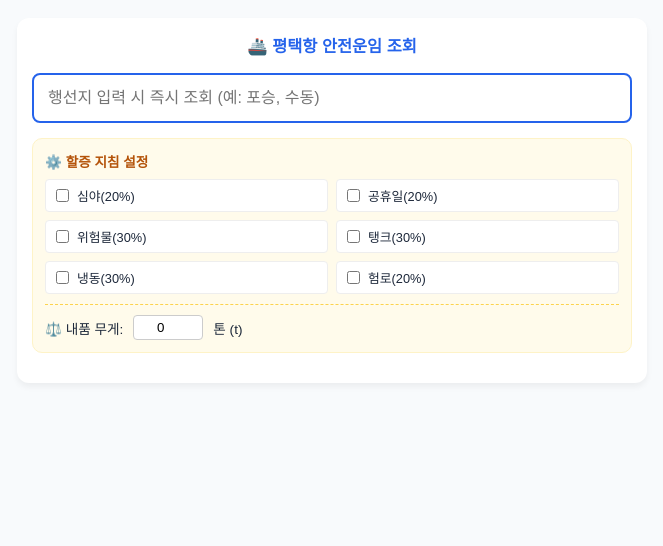
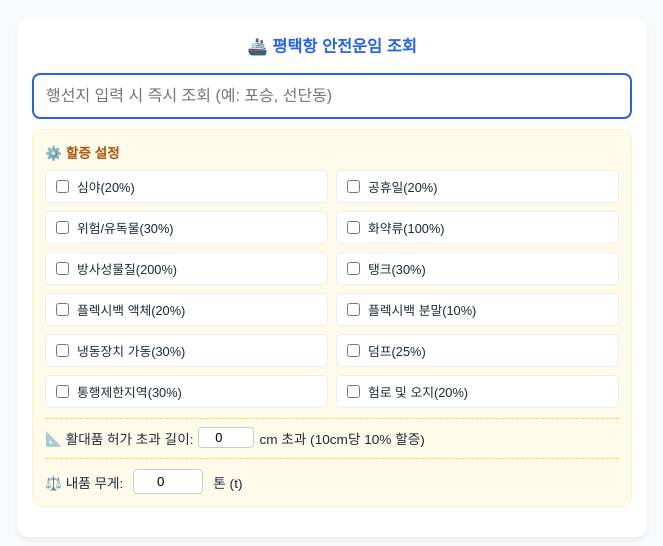
Before and after one commit to baaaaaaaaaaaaan/HII, a plain HTML site: page index.html in a window 1280 px wide. Shown: the whole page, without its empty margins (308-971 px from the left). Drawn offline with Linux system fonts and the light colour scheme; a web font is replaced by a local one.

Commit message:
Update index.html

```diff
--- a/index.html
+++ b/index.html
@@ -4,23 +4,26 @@
     <meta charset="UTF-8">
     <meta name="viewport" content="width=device-width, initial-scale=1.0">
     <title>안전운임 조회(평택항)</title>
-    <link rel="stylesheet" as="style" crossorigin href="https://cdn.jsdelivr.net/gh/orioncactus/pretendard@v1.3.9/dist/web/static/pretendard.css" />
     <style>
         :root { --primary: #2563eb; --bg: #f8fafc; --text: #1e293b; --accent: #ef4444; --green: #10b981; }
         body { font-family: 'Pretendard', sans-serif; background-color: var(--bg); color: var(--text); padding: 10px; font-size: 14px; }
         .container { max-width: 600px; margin: 0 auto; background: white; padding: 15px; border-radius: 12px; box-shadow: 0 4px 6px rgba(0,0,0,0.05); }
 
-        .search-container { margin-bottom: 15px; }
-        .search-input { width: 100%; padding: 14px; border: 2px solid var(--primary); border-radius: 8px; font-size: 1rem; box-sizing: border-box; outline: none; transition: 0.2s; }
+        /* 검색창 스타일 (텍스트 입력 방식) */
+        .search-box { margin-bottom: 10px; }
+        .search-input { width: 100%; padding: 12px; border: 2px solid var(--primary); border-radius: 8px; font-size: 1rem; box-sizing: border-box; outline: none; }
         .search-input:focus { border-color: #1d4ed8; box-shadow: 0 0 0 3px rgba(37, 99, 235, 0.1); }
 
+        /* 할증 섹션 */
         .sc-section { background: #fffbeb; border: 1px solid #fef3c7; padding: 12px; border-radius: 10px; margin-bottom: 15px; }
         .sc-grid { display: grid; grid-template-columns: 1fr 1fr; gap: 8px; }
         .sc-item { display: flex; align-items: center; gap: 5px; font-size: 0.8rem; background: white; padding: 6px; border-radius: 4px; border: 1px solid #eee; cursor: pointer; }
 
         .weight-input-box { margin-top: 10px; padding-top: 10px; border-top: 1px dashed #fcd34d; display: flex; align-items: center; gap: 10px; font-size: 0.85rem; }
         .weight-input-box input { width: 60px; padding: 4px; border: 1px solid #ccc; border-radius: 4px; text-align: center; }
-
+        .h-input { width: 50px; padding: 2px; border: 1px solid #ccc; border-radius: 4px; text-align: center; font-size: 0.8rem; }
+
+        /* 결과 카드 */
         .result-card { padding: 15px; border-radius: 10px; background: #f1f5f9; display: none; animation: fadeIn 0.3s; }
         @keyframes fadeIn { from { opacity: 0; transform: translateY(-5px); } to { opacity: 1; transform: translateY(0); } }
 
@@ -29,13 +32,14 @@
         .fare-label { font-size: 0.7rem; color: #64748b; margin-bottom: 3px; }
         .fare-val { font-size: 0.85rem; font-weight: bold; color: var(--accent); }
 
+        /* 💰 견적 섹션 */
         .quote-section { margin-top: 15px; padding: 15px; border-radius: 10px; background: #ecfdf5; border: 1px solid #a7f3d0; }
         .quote-row { display: flex; justify-content: space-between; align-items: center; margin-bottom: 5px; }
         .quote-input { width: 60px; padding: 5px; border: 2px solid #059669; border-radius: 4px; text-align: center; font-weight: bold; }
-        .copy-btn { width: 100%; margin-top: 10px; padding: 12px; background: #059669; color: white; border: none; border-radius: 6px; font-weight: bold; cursor: pointer; font-size: 0.9rem; }
-
-        .quote-card { background: white; padding: 10px; border-radius: 8px; text-align: center; border: 1px solid #d1fae5; }
-        .m-val { font-size: 0.75rem; color: #059669; font-weight: bold; margin-top: 5px; border-top: 1px solid #f0fdf4; padding-top: 3px; }
+
+        /* 📋 복사 버튼 스타일 */
+        .copy-btn { width: 100%; margin-top: 12px; padding: 12px; background: #059669; color: white; border: none; border-radius: 8px; font-weight: bold; cursor: pointer; font-size: 0.95rem; transition: 0.2s; }
+        .copy-btn:active { transform: scale(0.98); background: #047857; }
 
         .info-box { background: #e0f2fe; padding: 10px; border-radius: 8px; font-size: 0.8rem; color: #0369a1; margin-top: 10px; border: 1px solid #bae6fd; }
     </style>
@@ -45,20 +49,32 @@
 <div class="container">
     <h3 style="text-align:center; color:var(--primary); margin-top:0;">🚢 평택항 안전운임 조회</h3>
 
-    <div class="search-container">
-        <input type="text" id="searchInput" class="search-input" placeholder="행선지 입력 시 즉시 조회 (예: 포승, 수동)" oninput="autoSearch(this.value)">
+    <div class="search-box">
+        <input type="text" id="searchInput" class="search-input" placeholder="행선지 입력 시 즉시 조회 (예: 포승, 선단동)" oninput="autoSearch(this.value)">
     </div>
 
     <div class="sc-section">
-        <div style="font-weight:bold; font-size:0.85rem; margin-bottom:8px; color:#b45309;">⚙️ 할증 지침 설정</div>
+        <div style="font-weight:bold; font-size:0.85rem; margin-bottom:8px; color:#b45309;">⚙️ 할증 설정</div>
         <div class="sc-grid">
             <label class="sc-item"><input type="checkbox" class="sc-check" data-name="심야" value="0.2"> 심야(20%)</label>
             <label class="sc-item"><input type="checkbox" class="sc-check" data-name="공휴일" value="0.2"> 공휴일(20%)</label>
-            <label class="sc-item"><input type="checkbox" class="sc-check" data-name="위험물" value="0.3"> 위험물(30%)</label>
+            <label class="sc-item"><input type="checkbox" class="sc-check" data-name="위험물" value="0.3"> 위험/유독물(30%)</label>
+            <label class="sc-item"><input type="checkbox" class="sc-check" data-name="화약류" value="1.0"> 화약류(100%)</label>
+            <label class="sc-item"><input type="checkbox" class="sc-check" data-name="방사성" value="2.0"> 방사성물질(200%)</label>
             <label class="sc-item"><input type="checkbox" class="sc-check" data-name="탱크" value="0.3"> 탱크(30%)</label>
-            <label class="sc-item"><input type="checkbox" class="sc-check" data-name="냉동" value="0.3"> 냉동(30%)</label>
-            <label class="sc-item"><input type="checkbox" class="sc-check" data-name="험로" value="0.2"> 험로(20%)</label>
+            <label class="sc-item"><input type="checkbox" class="sc-check" data-name="플렉시(액체)" value="0.2"> 플렉시백 액체(20%)</label>
+            <label class="sc-item"><input type="checkbox" class="sc-check" data-name="플렉시(분말)" value="0.1"> 플렉시백 분말(10%)</label>
+            <label class="sc-item"><input type="checkbox" class="sc-check" data-name="냉동" value="0.3"> 냉동장치 가동(30%)</label>
+            <label class="sc-item"><input type="checkbox" class="sc-check" data-name="덤프" value="0.25"> 덤프(25%)</label>
+            <label class="sc-item"><input type="checkbox" class="sc-check" data-name="통행제한" value="0.3"> 통행제한지역(30%)</label>
+            <label class="sc-item"><input type="checkbox" class="sc-check" data-name="험로" value="0.2"> 험로 및 오지(20%)</label>
         </div>
+
+        <div style="margin-top: 10px; padding-top: 8px; border-top: 1px dashed #fcd34d; font-size: 0.85rem; display: flex; align-items: center; gap: 5px;">
+            <span>📐 활대품 허가 초과 길이: </span>
+            <input type="number" id="overLength" class="h-input" value="0" oninput="updateFare()"> <span>cm 초과 (10cm당 10% 할증)</span>
+        </div>
+
         <div class="weight-input-box">
             <span>⚖️ 내품 무게: </span>
             <input type="number" id="weightVal" value="0" oninput="updateFare()"> <span> 톤 (t)</span>
@@ -86,19 +102,19 @@
 
         <div class="quote-section">
             <div class="quote-row">
-                <span style="font-weight:bold; color:#065f46;">📊 화주 견적 (마진/할인율 설정)</span>
+                <span style="font-weight:bold; color:#065f46;">📊 화주 견적 (쉐어요율 설정)</span>
                 <div><input type="number" id="marginDiscount" class="quote-input" value="0" oninput="updateFare()"> %</div>
             </div>
             <div style="margin-top:10px; display: grid; grid-template-columns: 1fr 1fr; gap:10px;">
-                <div class="quote-card">
+                <div style="background:white; padding:10px; border-radius:8px; text-align:center; border:1px solid #d1fae5;">
                     <div style="font-size:0.7rem; color:#666;">40FT 견적가</div>
                     <div id="q40" style="font-weight:bold; color:var(--green); font-size:1.1rem;">-</div>
-                    <div id="m40" class="m-val"></div>
+                    <div id="m40" style="font-size:0.75rem; color:#059669; font-weight:bold; margin-top:3px;"></div>
                 </div>
-                <div class="quote-card">
+                <div style="background:white; padding:10px; border-radius:8px; text-align:center; border:1px solid #d1fae5;">
                     <div style="font-size:0.7rem; color:#666;">20FT 견적가</div>
                     <div id="q20" style="font-weight:bold; color:var(--green); font-size:1.1rem;">-</div>
-                    <div id="m20" class="m-val"></div>
+                    <div id="m20" style="font-size:0.75rem; color:#059669; font-weight:bold; margin-top:3px;"></div>
                 </div>
             </div>
             <button class="copy-btn" id="copyBtn" onclick="copyQuote()">📋 견적 내용 복사하기</button>
@@ -109,8 +125,9 @@
 
 <script>
 let currentItem = null;
-let lastResult = { q40: 0, q20: 0, m40: 0, m20: 0, r40: 0, r20: 0 };
-
+let lastResult = { q40: 0, q20: 0, r40: 0, r20: 0 }; // 복사용 데이터 저장 객체
+
+// 데이터셋
 const rawData = [ {s:"서울특별시", g:"종로구", e:"청운효자동", d:83, p40t:418300, p40b:441500, p40s:465400, p20t:371500, p20b:392000, p20s:413100 },
  {s:"서울특별시", g:"종로구", e:"사직동", d:80, p40t:410700, p40b:433400, p40s:456800, p20t:364800, p20b:384900, p20s:405600 },
  {s:"서울특별시", g:"종로구", e:"삼청동", d:91, p40t:438600, p40b:463100, p40s:488300, p20t:389000, p20b:410600, p20s:432800 },
@@ -3613,19 +3630,32 @@ function updateFare() {
     if(!currentItem) return;
 
     const weight = parseFloat(document.getElementById('weightVal').value) || 0;
+    const overLen = parseFloat(document.getElementById('overLength').value) || 0;
     const discount = (parseFloat(document.getElementById('marginDiscount').value) || 0) / 100;
 
+    // 가. 중량물 할증 계산 (40FT 23톤 초과, 20FT 20톤 초과 시 1톤당 10% 할증)
     const p40WeightRate = weight > 23 ? (Math.floor(weight - 23) + 1) * 0.1 : 0;
     const p20WeightRate = weight > 20 ? (Math.floor(weight - 20) + 1) * 0.1 : 0;
 
+    // 나. 활대품 할증 계산 (Math.ceil을 사용하여 1~10cm는 10%, 11~20cm는 20%로 정확히 올림 처리)
+    const oversizeRate = overLen > 0 ? Math.ceil(overLen / 10) * 0.1 : 0;
+
     function getFinalRate(wRate) {
         let sc = [];
+
+        // 체크박스 선택된 할증들 수집
         document.querySelectorAll('.sc-check:checked').forEach(el => {
             sc.push({ name: el.dataset.name, rate: parseFloat(el.value) });
         });
+
+        // 입력값에 의한 동적 할증 추가
         if(wRate > 0) sc.push({ name: "중량", rate: wRate });
+        if(oversizeRate > 0) sc.push({ name: "활대품", rate: oversizeRate });
+
+        // 할증률 높은 순 정렬 후 상위 3개 추출 (국토부 지침 연동)
         sc.sort((a, b) => b.rate - a.rate);
         const top3 = sc.slice(0, 3);
+
         let total = 0;
         top3.forEach((item, idx) => { total += (idx === 0) ? item.rate : (item.rate * 0.5); });
         return { total, items: top3 };
@@ -3635,7 +3665,7 @@ function updateFare() {
     const res20 = getFinalRate(p20WeightRate);
 
     document.getElementById('resultBox').style.display = 'block';
-    document.getElementById('resAddr').innerText = `📍 ${currentItem.s} ${currentItem.g} ${currentItem.e} (${currentItem.d}km)`;
+    document.getElementById('resAddr').innerText = `${currentItem.s} ${currentItem.g} ${currentItem.e} (${currentItem.d}km)`;
 
     const fmt = (v) => Math.round(v).toLocaleString() + "원";
 
@@ -3651,25 +3681,29 @@ function updateFare() {
     document.getElementById('p20b').innerText = fmt(currentItem.p20b * (1 + res20.total));
     document.getElementById('p20s').innerText = fmt(f20s);
 
-    lastResult.q40 = Math.round(f40t + (f40s - f40t) * (1 - discount));
-    lastResult.m40 = lastResult.q40 - f40t;
-    lastResult.q20 = Math.round(f20t + (f20s - f20t) * (1 - discount));
-    lastResult.m20 = lastResult.q20 - f20t;
+    const q40 = Math.round(f40t + (f40s - f40t) * (1 - discount));
+    const q20 = Math.round(f20t + (f20s - f20t) * (1 - discount));
+
+    // 복사용 데이터 업데이트
+    lastResult.q40 = q40;
+    lastResult.q20 = q20;
     lastResult.r40 = Math.round(res40.total * 100);
     lastResult.r20 = Math.round(res20.total * 100);
 
-    document.getElementById('q40').innerText = lastResult.q40.toLocaleString() + "원";
-    document.getElementById('m40').innerText = `수익: +${lastResult.m40.toLocaleString()}원`;
-    document.getElementById('q20').innerText = lastResult.q20.toLocaleString() + "원";
-    document.getElementById('m20').innerText = `수익: +${lastResult.m20.toLocaleString()}원`;
+    document.getElementById('q40').innerText = fmt(q40);
+    document.getElementById('m40').innerText = `(수익: ${fmt(q40 - f40t)})`;
+    document.getElementById('q20').innerText = fmt(q20);
+    document.getElementById('m20').innerText = `(수익: ${fmt(q20 - f20t)})`;
 
     const detail = (res) => res.items.map(i => `${i.name}(${(i.rate*100).toFixed(0)}%)`).join(', ') || '없음';
     document.getElementById('calcDetail').innerHTML = `<b>할증 합계:</b> 40FT(${lastResult.r40}%), 20FT(${lastResult.r20}%)<br><b>적용 내역:</b> ${detail(res40)}`;
 }
 
+// 📋 복사 기능 함수
 function copyQuote() {
     if (!currentItem) return;
-    const text = `[운임 견적 안내]\n목적지: ${currentItem.s} ${currentItem.e}\n거리: ${currentItem.d}km\n\n■ 40FT 운임: ${lastResult.q40.toLocaleString()}원\n■ 20FT 운임: ${lastResult.q20.toLocaleString()}원\n\n(할증 ${lastResult.r40}% 포함/왕복기준/부가세 별도)`;
+    const text = `[운임 견적 안내]\n목적지: ${currentItem.s} ${currentItem.e}\n거리: ${currentItem.d}km\n\n■ 40FT 운임: ${lastResult.q40.toLocaleString()}원\n■ 20FT 운임: ${lastResult.q20.toLocaleString()}원\n\n(할증 40FT:${lastResult.r40}% / 20FT:${lastResult.r20}% 포함/왕복기준/부가세 별도)`;
+
     navigator.clipboard.writeText(text).then(() => {
         const btn = document.getElementById('copyBtn');
         btn.innerText = "✅ 복사 완료!";
```
